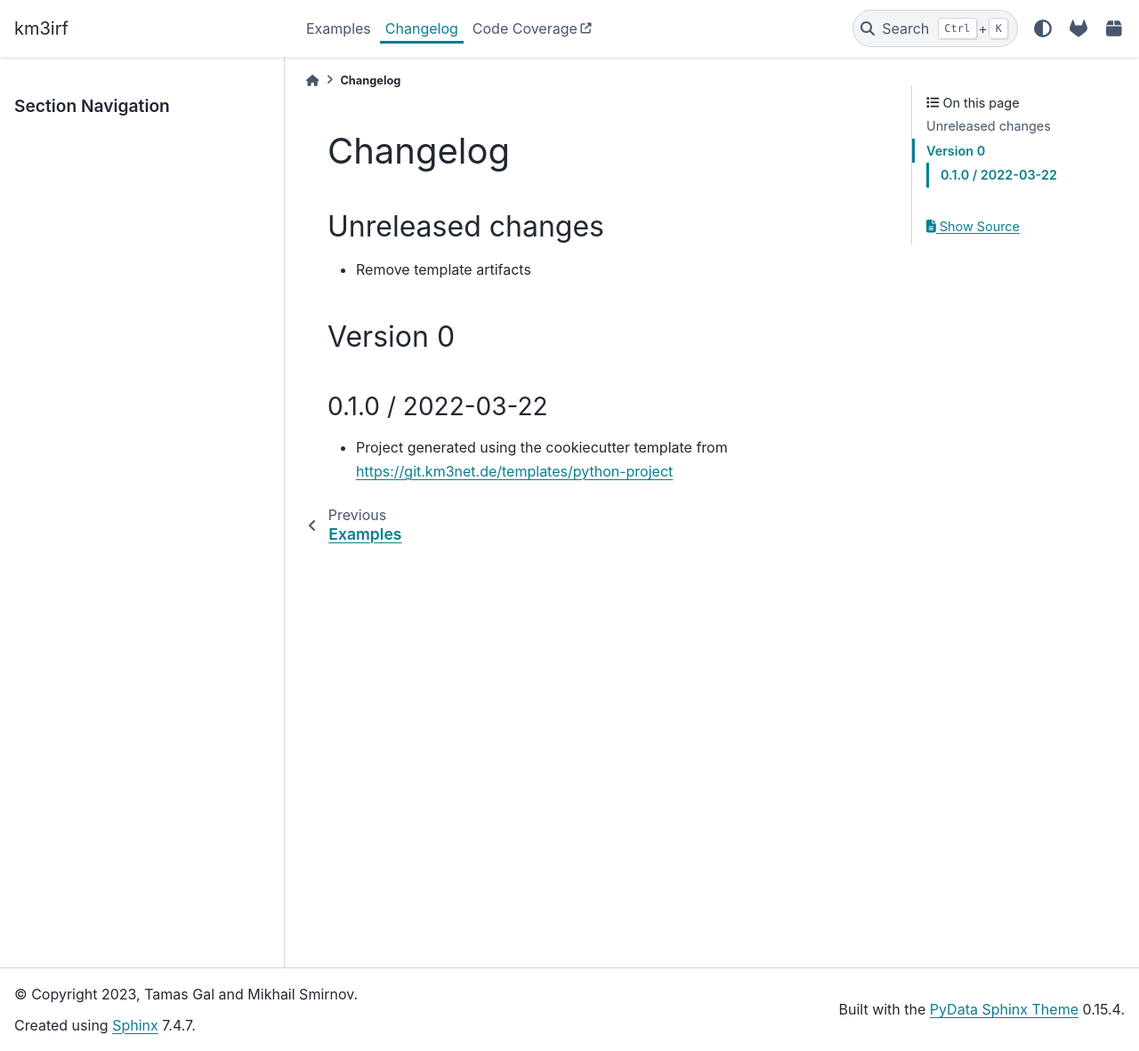
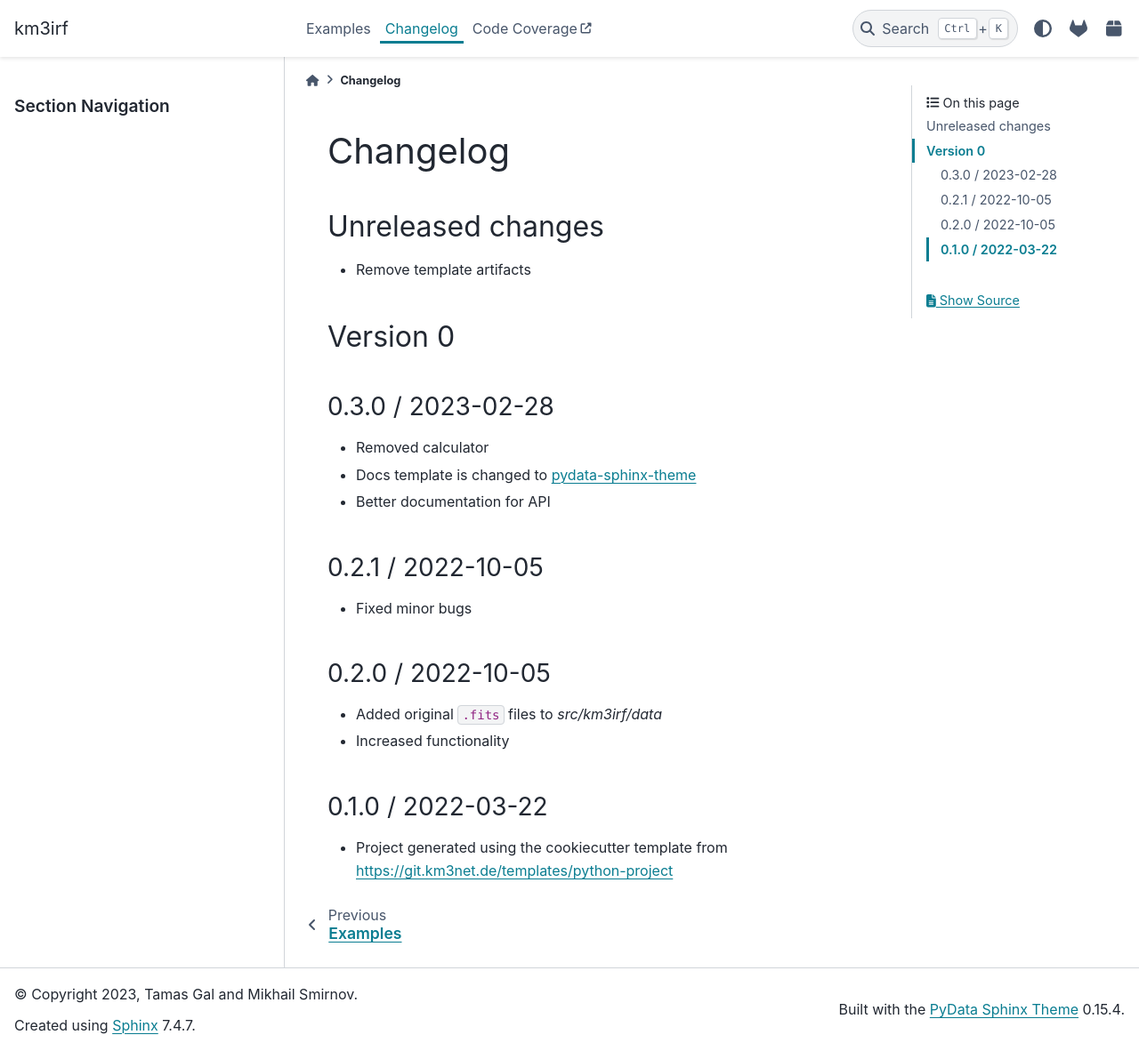
Before and after one commit to KM3NeT/km3irf, a Sphinx documentation site: the page built from doc/changelog.rst, in a window 1280 px wide and 1182 px high. Shown: the whole window at 89% size. Built offline with Sphinx 7.4.7 and the PyData theme 0.15.4, drawn with Linux system fonts in a browser that asks for light colours; pages that are not in the unit, such as notebooks, are missing from menus.

Commit message:
some changes

```diff
--- a/CHANGELOG.rst
+++ b/CHANGELOG.rst
@@ -7,6 +7,24 @@ Unreleased changes
 Version 0
 ---------
 
+0.3.0 / 2023-02-28
+~~~~~~~~~~~~~~~~~~
+* Removed calculator
+* Docs template is changed to
+  `pydata-sphinx-theme <https://pydata-sphinx-theme.readthedocs.io/en/stable/>`_
+* Better documentation for API
+
+0.2.1 / 2022-10-05
+~~~~~~~~~~~~~~~~~~
+* Fixed minor bugs
+
+
+0.2.0 / 2022-10-05
+~~~~~~~~~~~~~~~~~~
+* Added original ``.fits`` files to `src/km3irf/data`
+* Increased functionality
+
+
 0.1.0 / 2022-03-22
 ~~~~~~~~~~~~~~~~~~
 * Project generated using the cookiecutter template from
--- a/README.rst
+++ b/README.rst
@@ -20,7 +20,7 @@ For further analysis in ``gammapy``, ``km3irf`` provides next modules:
 * Data set
 
 Installation
-~~~~~~~~~~~~
+------------
 
 It is recommended to first create an isolated virtualenvironment to not interfere
 with other Python projects::
--- a/doc/index.rst
+++ b/doc/index.rst
@@ -11,11 +11,9 @@ Contents
 .. toctree::
    :maxdepth: 2
 
+   autoapi/index
    examples
    changelog
-
-   autoapi/index
-
    Code Coverage <http://km3py.pages.km3net.de/km3irf/coverage>
 
 .. include:: ../README.rst
```
